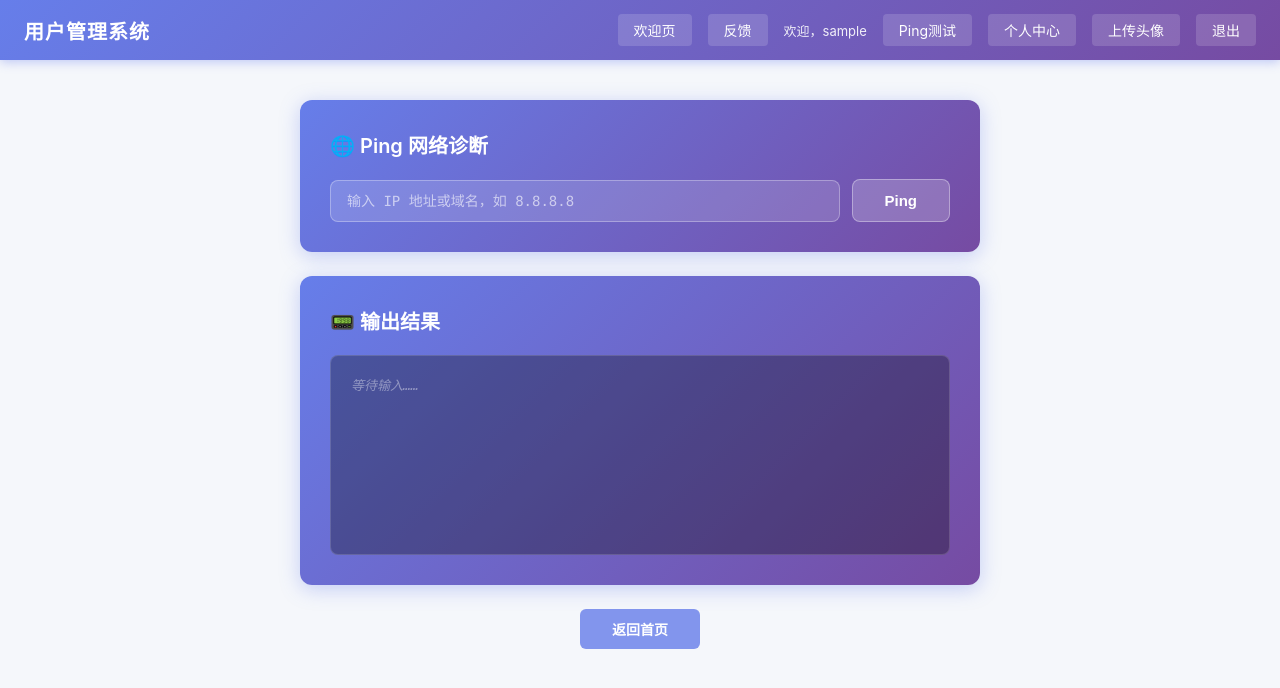
After one commit to Erebus-yuyuan/-, a Flask app: page /ping in a window 1280 px wide. The commit adds this page. Shown: the top 688 px of the page. Run offline with Flask 3, Linux system fonts and the light colour scheme; the visitor is signed in with stand-in values (Sample User, id 1).

Commit message:
Day9 - 命令执行漏洞修复
- 新增 /ping Ping 网络诊断功能（需登录访问）
- 修复 Ping 功能命令注入漏洞（CMD-001）
  - 移除 shell=True + f-string 拼接，改用参数列表调用
- 修复用户输入无校验问题（CMD-002）
  - 增加 IP 地址正则白名单和域名格式校验
  - IP 每段范围 0-255 检查
- 新增 ping.html 蓝底白字控制台风格页面
- 导航栏和首页添加 Ping测试 入口
- 新增 day9-命令执行漏洞修复报告.docx

Co-Authored-By: Claude <noreply@anthropic.com>

```diff
--- a/app.py
+++ b/app.py
@@ -8,6 +8,7 @@ import secrets
 from functools import wraps
 from urllib.parse import unquote
 from flask import Flask, render_template, render_template_string, request, redirect, session, send_from_directory, abort
+import subprocess, platform
 import bleach
 
 
@@ -1096,6 +1097,59 @@ def request_entity_too_large(error):
     return render_template("upload.html", error="文件过大！上传文件大小不能超过 16MB。"), 413
 
 
+@app.route("/ping", methods=["GET", "POST"])
+def ping():
+    """Ping 网络诊断功能，需要登录才能访问"""
+    username = session.get("username")
+    if not username:
+        return redirect("/login")
+
+    result = ""
+    if request.method == "POST":
+        ip = request.form.get("ip", "").strip()
+
+        # 【安全加固】白名单校验：仅允许合法 IP 地址或域名
+        ip_pattern = r'^(\d{1,3}\.){3}\d{1,3}$'
+        domain_pattern = r'^[a-zA-Z0-9]([a-zA-Z0-9\-]{0,61}[a-zA-Z0-9])?(\.[a-zA-Z0-9]([a-zA-Z0-9\-]{0,61}[a-zA-Z0-9])?)*\.[a-zA-Z]{2,}$'
+
+        if not ip:
+            result = "错误：请输入 IP 地址或域名"
+        elif re.match(ip_pattern, ip):
+            parts = ip.split('.')
+            if not all(0 <= int(p) <= 255 for p in parts):
+                result = "错误：IP 地址格式不正确（每段应为 0-255）"
+            else:
+                try:
+                    result = subprocess.check_output(
+                        ["ping", "-c", "3", ip],
+                        timeout=30,
+                        stderr=subprocess.STDOUT
+                    ).decode("utf-8", errors="replace")
+                except subprocess.CalledProcessError as e:
+                    result = e.output.decode("utf-8", errors="replace")
+                except subprocess.TimeoutExpired:
+                    result = "错误：执行超时（30秒）"
+                except Exception as e:
+                    result = f"错误：执行出错：{e}"
+        elif re.match(domain_pattern, ip):
+            try:
+                result = subprocess.check_output(
+                    ["ping", "-c", "3", ip],
+                    timeout=30,
+                    stderr=subprocess.STDOUT
+                ).decode("utf-8", errors="replace")
+            except subprocess.CalledProcessError as e:
+                result = e.output.decode("utf-8", errors="replace")
+            except subprocess.TimeoutExpired:
+                result = "错误：执行超时（30秒）"
+            except Exception as e:
+                result = f"错误：执行出错：{e}"
+        else:
+            result = "错误：无效的 IP 地址或域名格式"
+
+    return render_template("ping.html", result=result)
+
+
 if __name__ == "__main__":
     # ===== 初始化数据库 =====
     init_db()
--- a/static/css/style.css
+++ b/static/css/style.css
@@ -612,3 +612,87 @@ ul {
     margin-top: 4px;
     line-height: 1.4;
 }
+
+/* ===== Ping 测试 - 蓝底白字 ===== */
+.ping-card {
+    background: linear-gradient(135deg, #667eea 0%, #764ba2 100%);
+    border-radius: 12px;
+    padding: 30px;
+    box-shadow: 0 4px 20px rgba(102, 126, 234, 0.35);
+    margin-bottom: 24px;
+}
+
+.ping-card-title {
+    font-size: 20px;
+    margin-bottom: 20px;
+    color: white;
+    font-weight: 600;
+}
+
+.ping-form-row {
+    display: flex;
+    gap: 12px;
+    align-items: center;
+}
+
+.ping-input {
+    flex: 1;
+    padding: 12px 16px;
+    border: 1px solid rgba(255,255,255,0.3);
+    border-radius: 8px;
+    font-size: 14px;
+    font-family: "SFMono-Regular", Consolas, "Liberation Mono", Menlo, monospace;
+    background: rgba(255,255,255,0.15);
+    color: white;
+    outline: none;
+    transition: all 0.2s;
+}
+
+.ping-input::placeholder {
+    color: rgba(255,255,255,0.6);
+}
+
+.ping-input:focus {
+    border-color: rgba(255,255,255,0.7);
+    background: rgba(255,255,255,0.25);
+    box-shadow: 0 0 0 3px rgba(255,255,255,0.15);
+}
+
+.ping-btn {
+    padding: 12px 32px;
+    background: rgba(255,255,255,0.2);
+    color: white;
+    border: 1px solid rgba(255,255,255,0.35);
+    border-radius: 8px;
+    font-size: 15px;
+    font-weight: 600;
+    cursor: pointer;
+    transition: all 0.2s;
+    white-space: nowrap;
+}
+
+.ping-btn:hover {
+    background: rgba(255,255,255,0.35);
+    border-color: rgba(255,255,255,0.5);
+}
+
+.ping-console {
+    background: rgba(0, 0, 0, 0.3);
+    color: #00ff88;
+    font-family: "SFMono-Regular", Consolas, "Liberation Mono", Menlo, monospace;
+    font-size: 13px;
+    padding: 20px;
+    border-radius: 8px;
+    min-height: 200px;
+    max-height: 600px;
+    overflow-y: auto;
+    white-space: pre-wrap;
+    word-break: break-all;
+    line-height: 1.6;
+    border: 1px solid rgba(255,255,255,0.15);
+}
+
+.ping-placeholder {
+    color: rgba(255,255,255,0.4);
+    font-style: italic;
+}
--- a/templates/base.html
+++ b/templates/base.html
@@ -19,6 +19,7 @@
                     <img src="{{ avatar_url }}" alt="头像" class="nav-avatar">
                 {% endif %}
                 <span class="nav-welcome">欢迎，{{ session['username'] }}</span>
+                <a href="/ping" class="nav-link">Ping测试</a>
                 <a href="/profile?user_id={{ current_user_id }}" class="nav-link">个人中心</a>
                 <a href="/upload" class="nav-link">上传头像</a>
                 {% if current_user_role == 'admin' %}
--- a/templates/index.html
+++ b/templates/index.html
@@ -37,6 +37,7 @@
             {% if current_user_role == 'admin' %}
             <a href="/admin/users" class="btn btn-primary">用户管理</a>
             {% endif %}
+            <a href="/ping" class="btn btn-primary">Ping测试</a>
             <a href="/profile?user_id={{ current_user_id }}" class="btn btn-primary">个人中心</a>
             <a href="/upload" class="btn btn-primary">上传头像</a>
         </div>
--- /dev/null
+++ b/templates/ping.html
@@ -0,0 +1,24 @@
+{% extends "base.html" %}
+
+{% block title %}Ping 测试 - 用户管理系统{% endblock %}
+
+{% block content %}
+<div class="ping-card">
+    <h2 class="ping-card-title">🌐 Ping 网络诊断</h2>
+    <form method="POST" action="/ping" class="ping-form">
+        <div class="ping-form-row">
+            <input type="text" name="ip" class="ping-input" placeholder="输入 IP 地址或域名，如 8.8.8.8" required>
+            <button type="submit" class="ping-btn">Ping</button>
+        </div>
+    </form>
+</div>
+
+<div class="ping-card">
+    <h2 class="ping-card-title">📟 输出结果</h2>
+    <div class="ping-console">{% if result %}{{ result }}{% else %}<span class="ping-placeholder">等待输入……</span>{% endif %}</div>
+</div>
+
+<div class="action-bar" style="margin-top: 12px;">
+    <a href="/" class="btn" style="background: rgba(102, 126, 234, 0.8); color: white;">返回首页</a>
+</div>
+{% endblock %}
```
Also changed, not shown: README.md, 1 other file.
